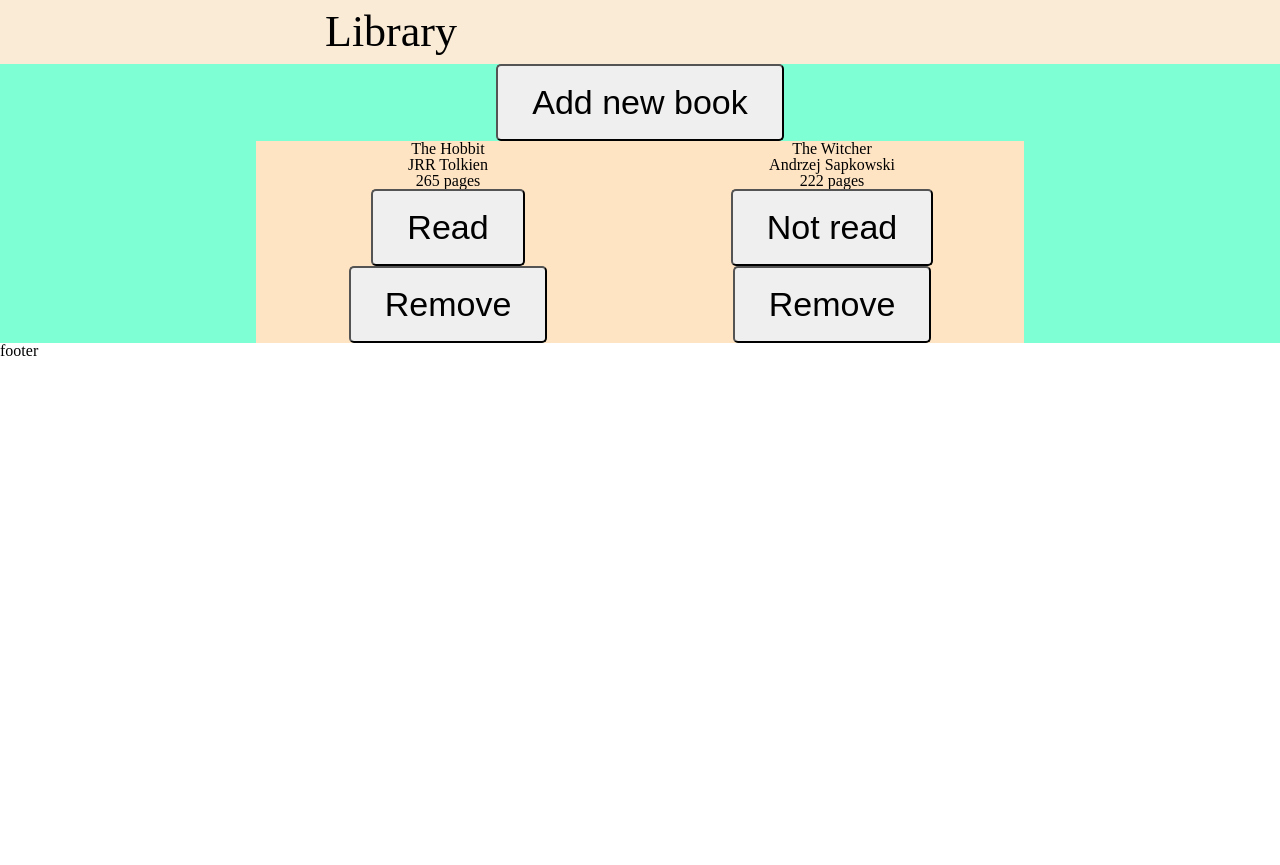
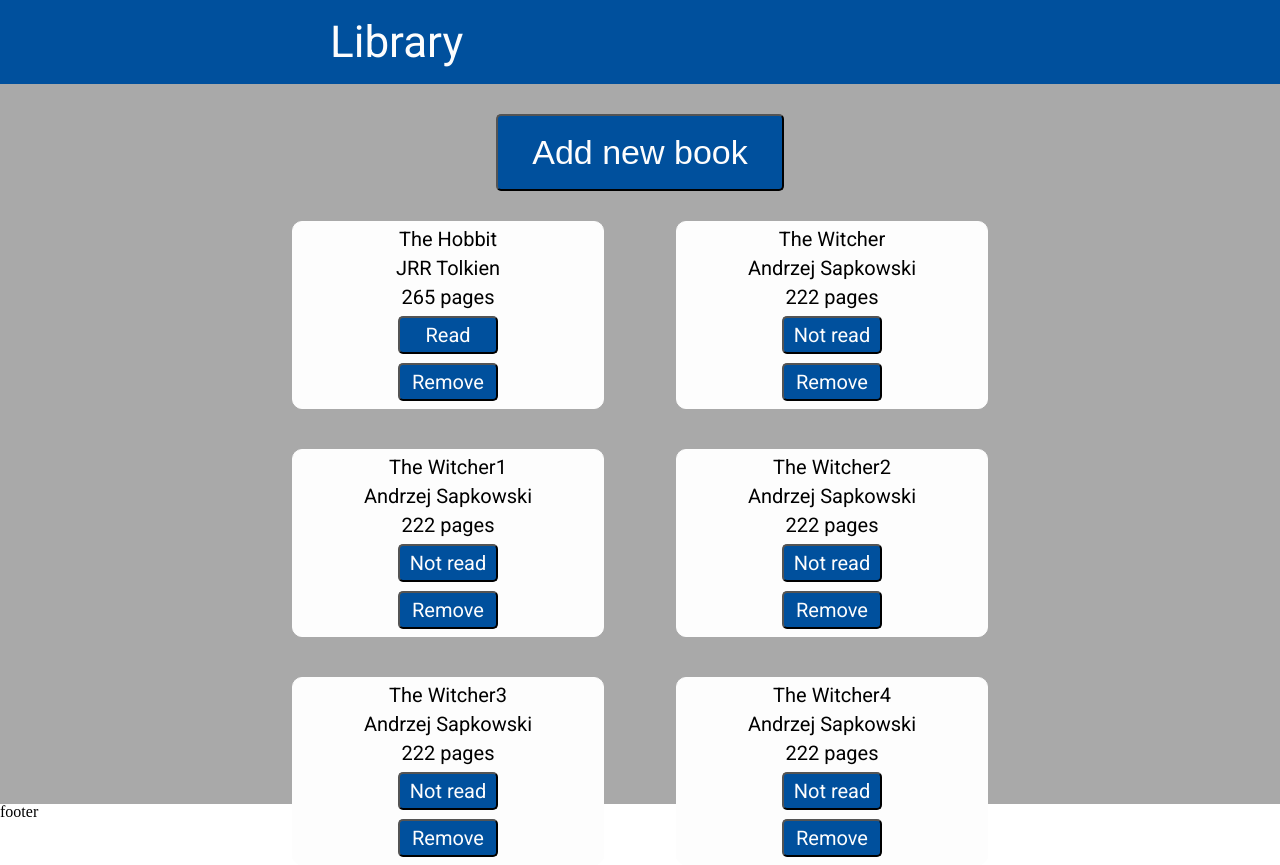
Before and after one commit to SaleMisanovic/odin-library, a plain HTML site: page index.html in a window 1280 px wide. Before the commit the page ends 800 px from the top, so only its background shows below. Drawn offline with Linux system fonts and the light colour scheme.

Commit message:
css basic done

```diff
--- a/index.html
+++ b/index.html
@@ -13,7 +13,7 @@
     </header>
     <main>
       <div>
-        <button onclick="openForm()">Add new book</button>
+        <button onclick="openForm()" class="addBookButton">Add new book</button>
           <div class="bookPopup" id="book_popup">
             <h2>Add new book</h2>
           <form id="form">
--- a/script.js
+++ b/script.js
@@ -119,7 +119,15 @@ form.addEventListener("submit", (e) => {
 
 const theHobbit = new Book("The Hobbit", "JRR Tolkien", 265, "true");
 const theWitcher = new Book("The Witcher", "Andrzej Sapkowski", 222, "false");
+const theWitcher1 = new Book("The Witcher1", "Andrzej Sapkowski", 222, "false");
+const theWitcher2 = new Book("The Witcher2", "Andrzej Sapkowski", 222, "false");
+const theWitcher3 = new Book("The Witcher3", "Andrzej Sapkowski", 222, "false");
+const theWitcher4 = new Book("The Witcher4", "Andrzej Sapkowski", 222, "false");
 
 addBookToLibrary(theHobbit);
 addBookToLibrary(theWitcher);
+addBookToLibrary(theWitcher1);
+addBookToLibrary(theWitcher2);
+addBookToLibrary(theWitcher3);
+addBookToLibrary(theWitcher4);
 populateBookshelf();
--- a/styles.scss
+++ b/styles.scss
@@ -2,6 +2,8 @@
    v2.0 | 20110126
    License: none (public domain)
 */
+
+@import url('https://fonts.googleapis.com/css2?family=Roboto&display=swap');
 
 html, body, div, span, applet, object, iframe,
 h1, h2, h3, h4, h5, h6, p, blockquote, pre,
@@ -49,16 +51,22 @@ table {
 /* RESET OVER */
 
 header{
-    background-color: antiquewhite;
+    background-color: #00509D;
     h1{
         font-size: 44px;
 		margin: 0 auto;
 		width: 50%;
+		color: #FDFDFD;
+		font-family: 'Roboto', sans-serif;
     }
-	padding: 10px;
+	padding: 20px;
 }
 main{
-	background-color: aquamarine;
+	background-color: #A9A9A9;
+	height: 90vh;
+	.addBookButton{
+		margin: 30px;
+	}
 	div{
 		width: 60%;
 		margin: 0 auto;
@@ -69,24 +77,65 @@ main{
 			font-size: 34px;
 			border-radius: 5px;
 			padding: 0.5em 1em;
+			background-color: #00509D;
+			color: #FDFDFD;
 		}
 		.bookPopup{
-			background-color: cadetblue;
+			padding: 20px;
+			background-color:#96ceb4;
 			position: relative;
 			top: 40%;
 			text-align: center;
 			display: none;
 			position: fixed;
-			border: solid 5px black;
+			border: solid 2px #96ceb4;
+			border-radius: 10px;
+			color: #FDFDFD;
+			font-family: 'Roboto', sans-serif;
+			width: 15%;
+			h2{
+				font-size: 26px;
+			}
+			form{
+				display: flex;
+				flex-direction: column;
+
+				button{
+					font-size: 20px;
+					padding: 5px;
+					margin: 2px;
+					width: 100px;
+				}
+			}
 		}
 	}
 	.bookshelf{
-		background-color: bisque;
 		display: flex;
-		//flex-wrap: wrap;
+		flex-wrap: wrap;
+		justify-content: space-evenly;
+		row-gap: 40px;
 		div{
+			background-color: #FDFDFD;
+			width: 300px;
 			display: flex;
 			flex-direction: column;
+			padding: 5px;
+			border: 1px solid #FDFDFD;
+			border-radius: 10px;
+			row-gap: 5px;
+			p{
+				padding: 2px;
+				font-size: 20px;
+				font-family: 'Roboto', sans-serif;
+				text-align: center;
+			}
+			button{
+				font-size: 20px;
+				padding: 5px;
+				margin: 2px;
+				width: 100px;
+				font-family: 'Roboto', sans-serif;
+			}
 		}
 	}
 }
```
Also changed, not shown: styles.css, 1 other file.
